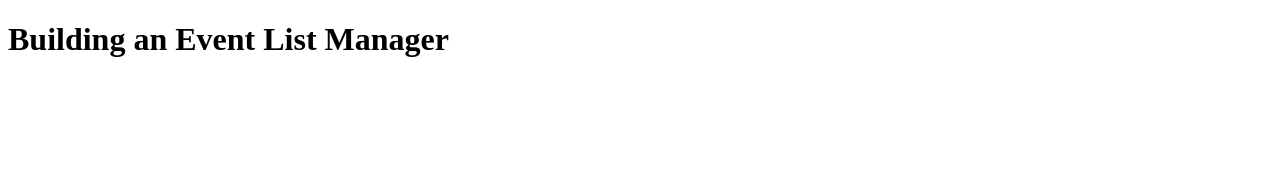
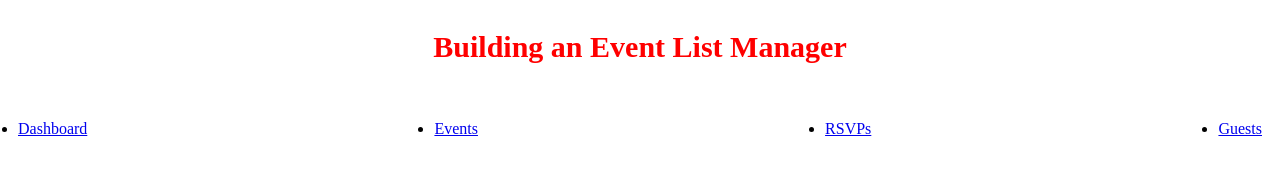
Before and after one commit to cherylmbani/Event-Guest_List-Manager, a plain HTML site: page index.html in a window 1280 px wide. Drawn offline with Linux system fonts and the light colour scheme.

Commit message:
styling h1 and navigation bar

```diff
--- a/index.html
+++ b/index.html
@@ -9,7 +9,16 @@
 </head>
 <body>
     <h1> Building an Event List Manager</h1>
-    <p></p>
+    <!-- Creating a navigation bar-->
+    <nav id="info">
+        <ul class="mylist">
+            <li><a href="#dashboard"> Dashboard</a></li>
+            <li><a href="events"> Events</a></li>
+            <li><a href="#RSVPS">RSVPs</a></li>
+            <li><a href="#guests"> Guests</a></li>
+        </ul>
+    </nav>
+    <p> </p>
 
 </body>
 </html>
--- a/style.css
+++ b/style.css
@@ -0,0 +1,26 @@
+/* styling the HTML elements*/
+h1{
+    text-align: center;
+    color: red;
+    font-size: 30px;
+    font-family: 'Times New Roman', Times, serif;
+    padding:10px;
+}
+/*styling the navigation bar. It has an id="info" hence we use # */
+#info{
+    display: flex;
+    margin: auto;
+    justify-content: center;
+    align-items: center;
+    padding: 10px;
+
+}
+.mylist{
+    display: flex;
+    justify-content: space-between;
+    width: 100%;
+    gap: 40px;
+    padding: 0
+
+
+}
```
